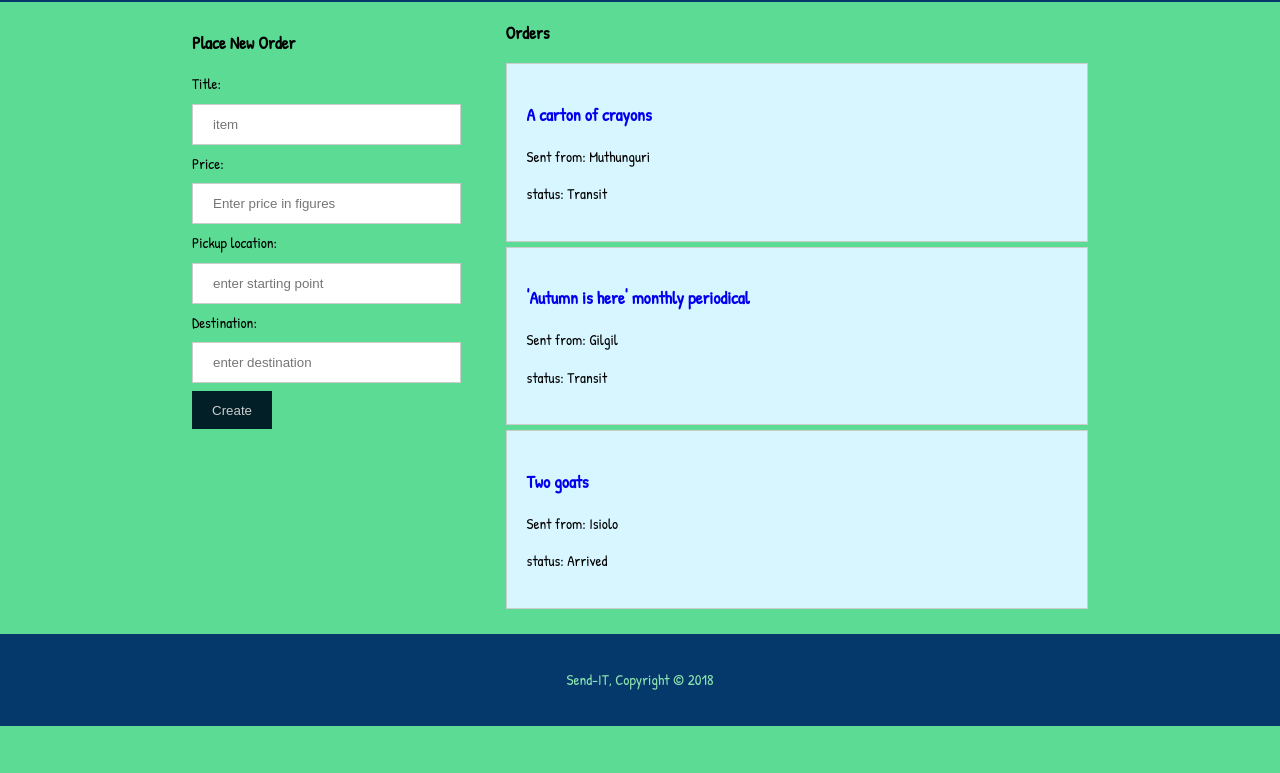
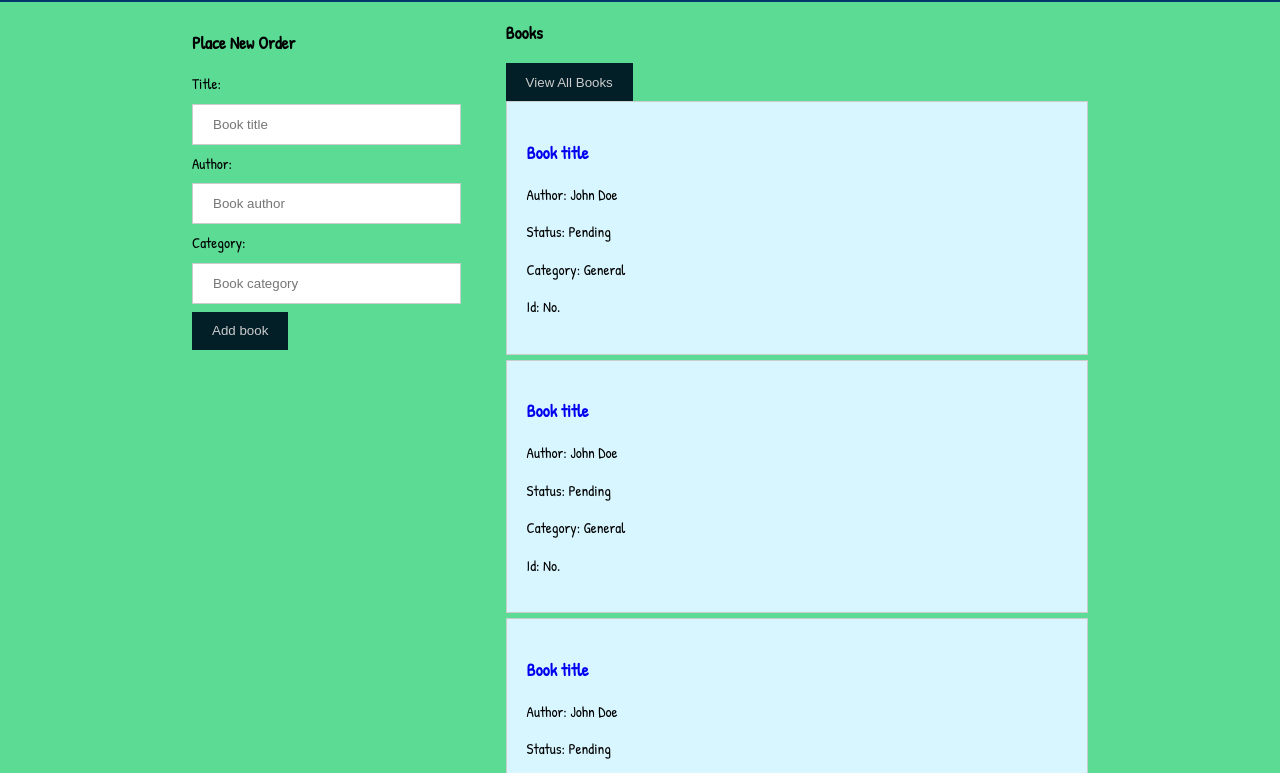
Before and after one commit to gkarumba/TykeNyke-UI, a plain HTML site: page admin.html in a window 1280 px wide. Shown: the part 83-856 px from the top of the page. Before the commit the page ends 809 px from the top, so only its background shows below. Drawn offline with Linux system fonts and the light colour scheme.

Commit message:
add admin UI

```diff
--- a/admin.html
+++ b/admin.html
@@ -18,57 +18,59 @@
             </div>
             <nav>
                 <ul>
-                    <li><a href="index.html">Home</a></li>
-                    <li><a href="sign_up.html">Sign Up</a></li>
-                    <li><a href="#">About</a></li>
+                    <li><a href="index.html">Users</a></li>
+                    <li><a href="index.html">Logout</a></li>
                 </ul>
             </nav>
         </div>
     </header>
     <section>
         <div class="container">
-            <article id="about-col">
-                <h1>Orders</h1>
-                <ul id="orders">
-                    <li>
-                        <a href="order_display_page.html"><h3>A carton of crayons</h3></a>
-                        <p>Sent from: Muthunguri</p>
-                        <p>status: Transit</p>
-                    </li>
-                    <li>
-                        <a href="order_display_page.html"><h3>'Autumn is here' monthly periodical</h3></a>
-                        <p>Sent from: Gilgil</p>
-                        <p>status: Transit</p>
-                    </li>
-                    <li>
-                        <a href="order_display_page.html"><h3>Two goats</h3></a>
-                        <p>Sent from: Isiolo</p>
-                        <p>status: Arrived</p>
-                    </li>
-                </ul>
-            </article>
             <aside id="leftbar">
                 <h3>Place New Order</h3>
                 <form class="create">
                     <div>
                         <label>Title:</label>
-                        <input class="add-book" type="text" placeholder="item">
+                        <input class="add-book" type="text" placeholder="Book title">
                     </div>
                     <div>
-                        <label>Price:</label>
-                        <input class="add-book" type="text" placeholder="Enter price in figures">
+                        <label>Author:</label>
+                        <input class="add-book" type="text" placeholder="Book author">
                     </div>
                     <div>
-                        <label>Pickup location:</label>
-                        <input class="add-book" type="text" placeholder="enter starting point">
+                        <label>Category:</label>
+                        <input class="add-book" type="text" placeholder="Book category">
                     </div>
-                    <div>
-                        <label>Destination:</label>
-                        <input class="add-book" type="text" placeholder="enter destination">
-                    </div>
-                    <button class="button_1" type="submit">Create</button>
+                    <button class="button_1" type="submit">Add book</button>
                 </form>
             </aside>
+            <article id="about-col">
+                <h1>Books</h1>
+                <button class="button_1" type="submit">View All Books</button>
+                <ul id="orders">
+                    <li>
+                        <a href="order_display_page.html"><h3>Book title</h3></a>
+                        <p>Author: John Doe</p>
+                        <p>Status: Pending</p>
+                        <p>Category: General</p>
+                        <p>Id: No.</p>
+                    </li>
+                    <li>
+                        <a href="order_display_page.html"><h3>Book title</h3></a>
+                        <p>Author: John Doe</p>
+                        <p>Status: Pending</p>
+                        <p>Category: General</p>
+                        <p>Id: No.</p>
+                    </li>
+                    <li>
+                        <a href="order_display_page.html"><h3>Book title</h3></a>
+                        <p>Author: John Doe</p>
+                        <p>Status: Pending</p>
+                        <p>Category: General</p>
+                        <p>Id: No.</p>
+                    </li>
+                </ul>
+            </article>
         </div>
     </section>
     <footer>
```
